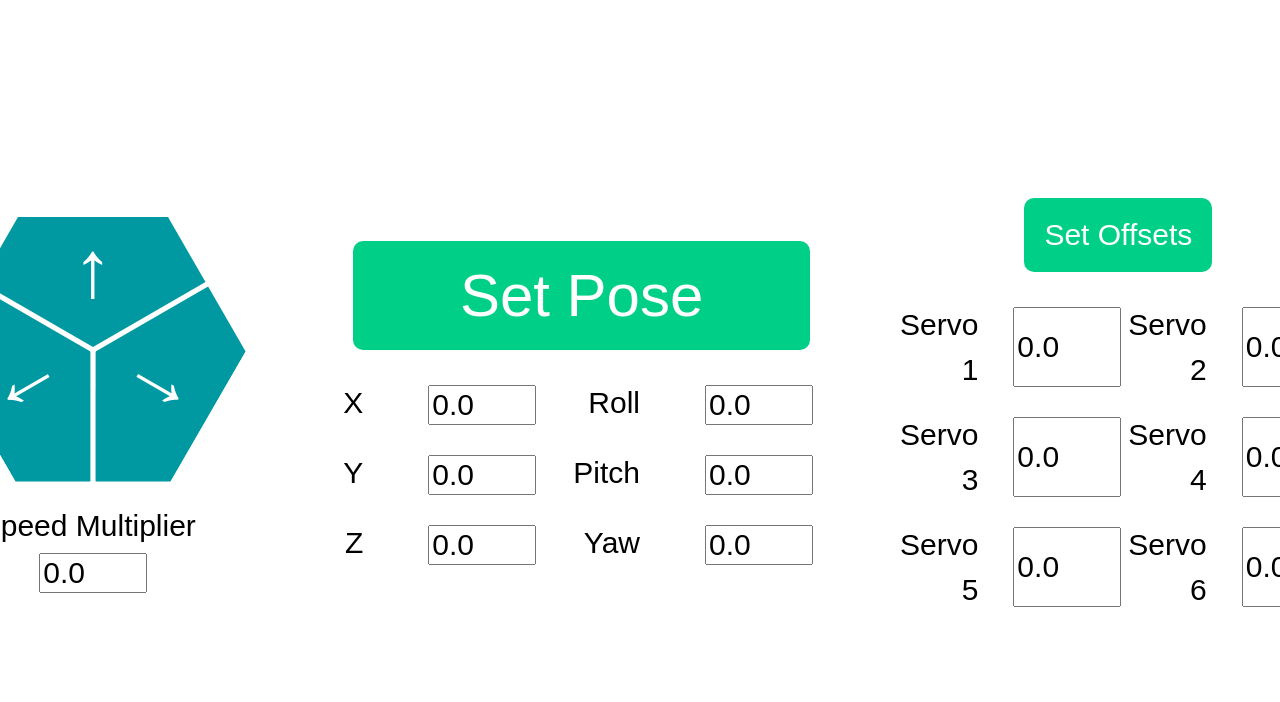
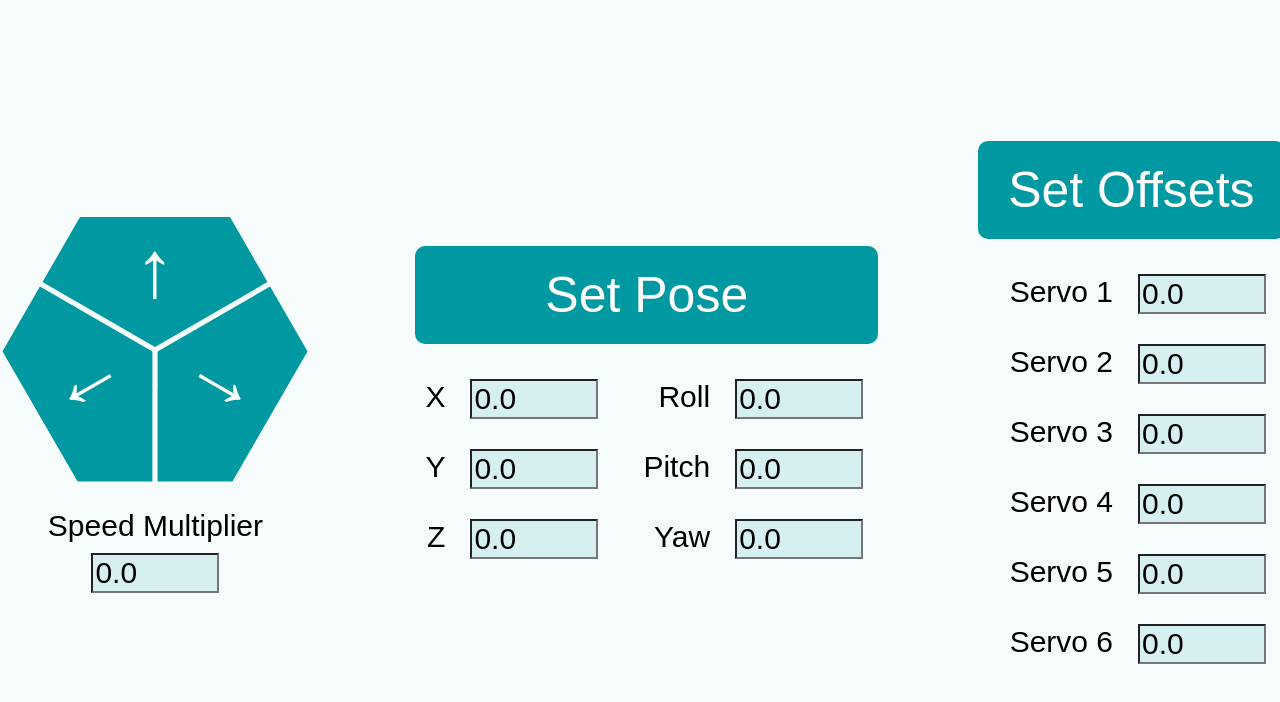
Before and after one commit to JD-Patten/stewy, a plain HTML site: page web_interface/index.html in a window 1280 px wide. Drawn offline with Linux system fonts and the light colour scheme.

Commit message:
GUI small adjustments

```diff
--- a/web_interface/index.html
+++ b/web_interface/index.html
@@ -22,7 +22,7 @@
 
     <div class="pose-container">
         <div>
-            <button onclick="sendRequest('set_pose', document.querySelectorAll('input'))">Set Pose</button>
+            <button onclick="sendRequest('/pose1', document.querySelectorAll('#pose_x, #pose_y, #pose_z, #pose_roll, #pose_pitch, #pose_yaw'))">Set Pose</button>
         </div>
         <div class="pose-grid">
             <label>X</label>
@@ -44,7 +44,7 @@
 
     <div class="offsets-container">
         <div>
-            <button onclick="sendRequest('set_offsets', document.querySelectorAll('input'))">Set Offsets</button>
+            <button onclick="sendRequest('/setOffsets', document.querySelectorAll('#offset_1, #offset_2, #offset_3, #offset_4, #offset_5, #offset_6'))">Set Offsets</button>
         </div>
         <div class="offsets-grid">
             <label>Servo 1</label>
--- a/web_interface/styles.css
+++ b/web_interface/styles.css
@@ -8,6 +8,7 @@ body {
     font-size: 30px;
     text-align: center;
     gap: 100px;
+    background-color: #0099a109;
 }
 
 label {
@@ -15,31 +16,38 @@ label {
     color: #000;
     font-family: sans-serif;
     text-align: right;
-    padding-right: 10px;
+    padding-right: 0px;
+    padding-left: 0px;
     line-height: 45px; /* This helps align labels vertically with inputs */
 }
 
 button {
+    width: 100%;
     padding: 20px;
     margin: 10px;
-    background: rgb(0, 207, 135);
-    color: white;
+    background: #0099a1;
+    color: rgb(255, 255, 255);
     border: none;
     border-radius: 10px;
-    font-size: 30px;
+    font-size: 50px;
     font-family: sans-serif;
     cursor: pointer;
+    transition: all 0.3s ease;
+
 }
 
 button:hover {
-    background: rgb(0, 90, 63);
+    background: #0099a17f;
+    transform: scale(1.02);
 }
 
 input {
-    width: 100px;
+    width: 120px;
     margin: 5px;
     font-size: 30px;
     font-family: sans-serif;
+    background-color: #0099a121;
+    color: #000;
 }
 
 html, body {
@@ -66,9 +74,7 @@ html, body {
                         75%     93.3%,
                         25%     93.3%,
                         12.5%   71.65%);
-    background-color: #0099a1;
     color: white;
-    transition: all 0.3s ease;
     position: absolute;
     transform-origin: 50% 49%;
     display: flex;
@@ -79,7 +85,6 @@ html, body {
 
 /* Update the active state to combine with rotations */
 .button.custom-hexagon.active {
-    background-color: #218825;
     transform: scale(0.95) rotate(60deg) !important;  /* For hexagon 1 */
 }
 
@@ -111,10 +116,7 @@ html, body {
     transform: rotate(0deg);  /* Counter-rotate to keep arrow straight */
 }
 
-/* Base hover effect without rotation */
-.button.custom-hexagon:hover {
-    background-color: #7734f4;
-}
+
 
 /* Keep original rotations without hover changes */
 .custom-hexagon-1 {
@@ -175,33 +177,22 @@ html, body {
 
 .pose-grid {
     display: grid;
-    grid-template-columns: auto 100px auto 100px;
+    grid-template-columns: auto auto auto auto;
     gap: 20px;
     justify-content: center;
     margin-top: 20px;
-    column-gap: 50px;
+    column-gap: 20px;
+}
+.pose-grid label {
+    text-align: right;
+    padding-right: 0px;
+    padding-left: 20px;
 }
 
-.pose-container button {
-    width: 100%;  /* Make the Set Pose button wider */
-    padding: 20px;
-    margin: 10px;
-    background: rgb(0, 207, 135);
-    color: white;
-    border: none;
-    border-radius: 10px;
-    font-size: 60px;
-    font-family: sans-serif;
-    cursor: pointer;
-}
-
-.pose-container button:hover {
-    background: rgb(0, 90, 63);
-}
 
 .offsets-grid {
     display: grid;
-    grid-template-columns: auto 100px auto 100px;
+    grid-template-columns: auto 100px;
     gap: 20px;
     justify-content: center;
     margin-top: 20px;
```
